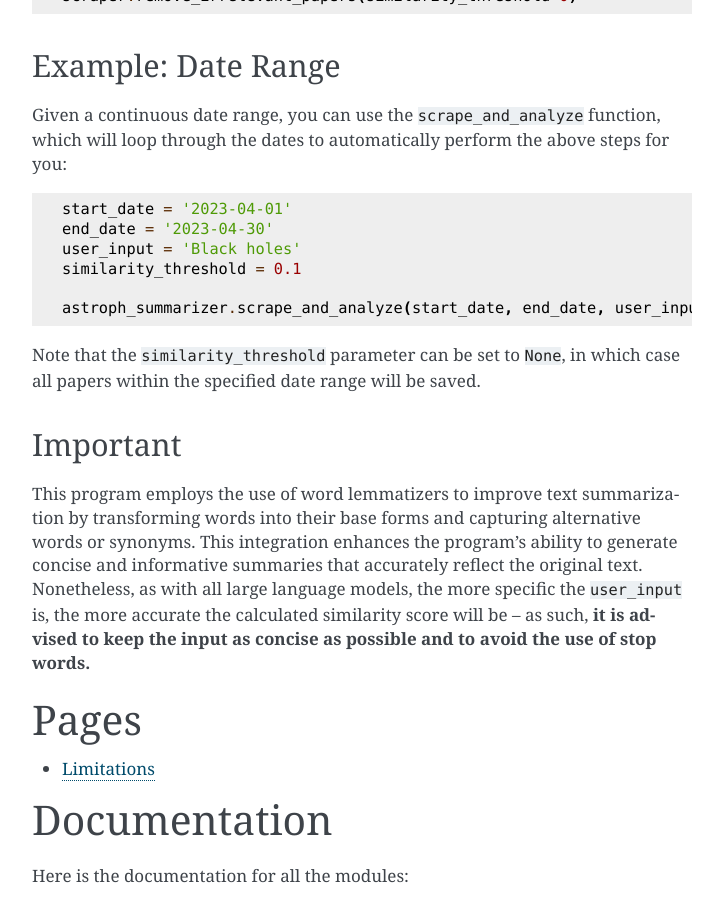
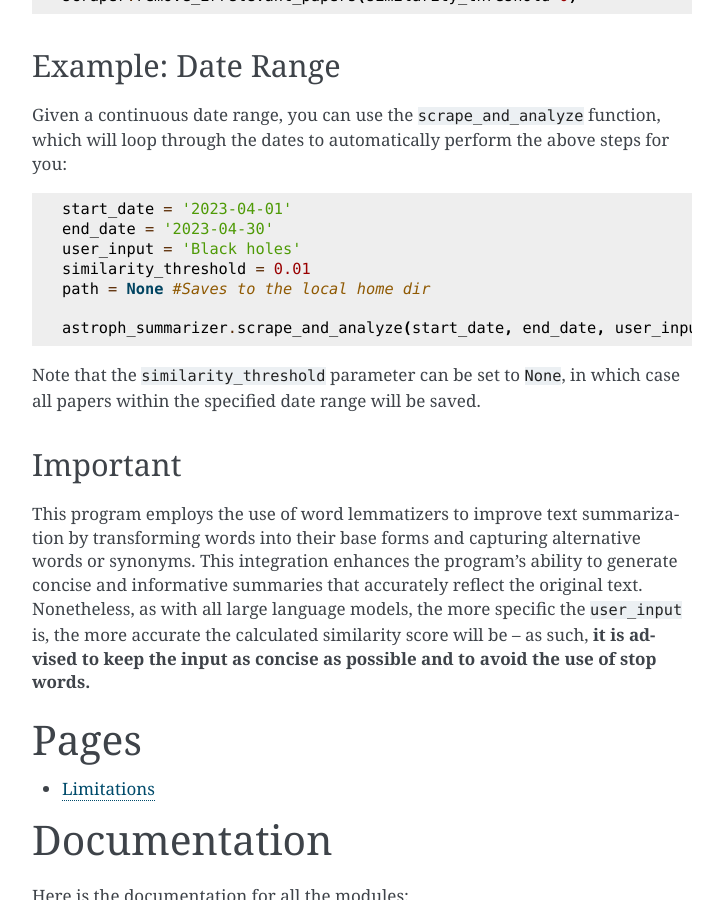
Before and after one commit to Professor-G/arxiv-astro-summarizer, a Sphinx documentation site: the page built from docs/index.rst, in a window 1280 px wide and 900 px high, scrolled down 909 px. Shown: the whole window, without its empty margins (388-1111 px from the left). Built offline with Sphinx 7.4.7, drawn with Linux system fonts in a browser that asks for light colours; pages that are not in the unit, such as notebooks, are missing from menus.

Commit message:
changing similarity thresh value

```diff
--- a/docs/index.rst
+++ b/docs/index.rst
@@ -50,9 +50,10 @@ Given a continuous date range, you can use the ``scrape_and_analyze`` function,
    start_date = '2023-04-01'
    end_date = '2023-04-30'
    user_input = 'Black holes'
-   similarity_threshold = 0.1
+   similarity_threshold = 0.01
+   path = None #Saves to the local home dir
 
-   astroph_summarizer.scrape_and_analyze(start_date, end_date, user_input=user_input, similarity_threshold=similarity_threshold, path=None)
+   astroph_summarizer.scrape_and_analyze(start_date, end_date, user_input=user_input, similarity_threshold=similarity_threshold, path=path)
 
 Note that the ``similarity_threshold`` parameter can be set to ``None``, in which case all papers within the specified date range will be saved.
 
```
